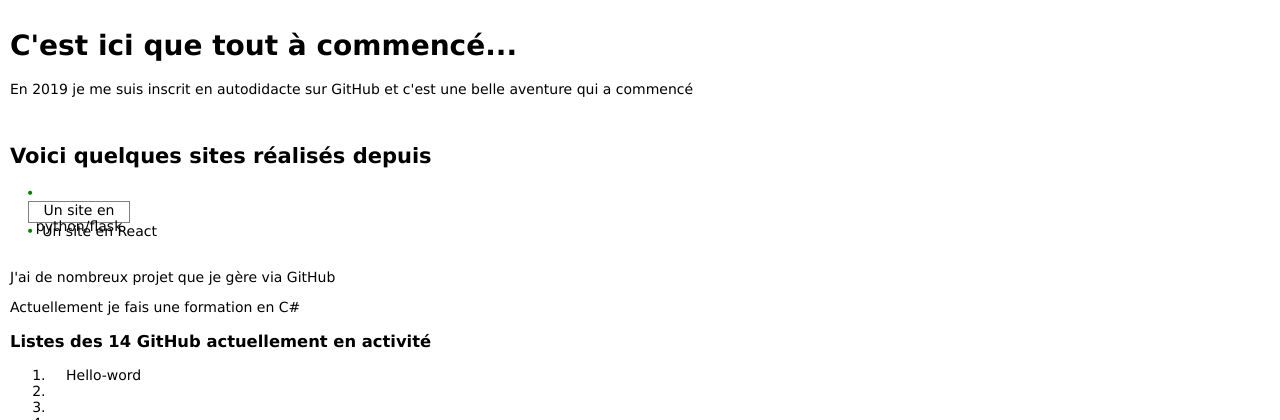
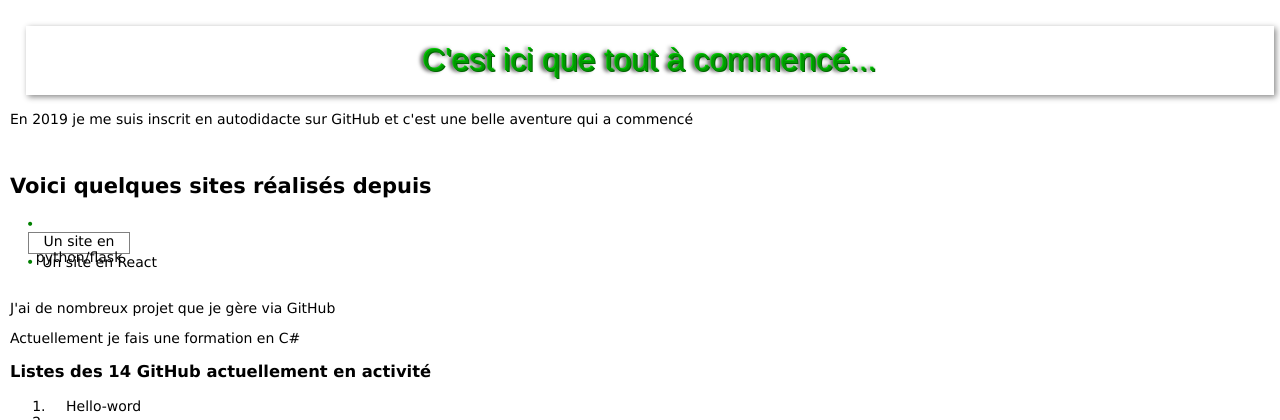
Before and after one commit to DimitriGerson/hello-world, a PHP site: page /index.html in a window 1280 px wide. Shown: the top 420 px of the page. Run offline with PHP 8.4, Linux system fonts and the light colour scheme.

Commit message:
Update style.css
Ajout de style pour h1

```diff
--- a/style.css
+++ b/style.css
@@ -17,6 +17,21 @@ footer {
 	height: 100px; /* à titre d'exemple */
 }
 /* h */
+h1
+{
+  font-size: 32px;
+  text-shadow: -1px -1px #0c0, 1px 1px #060, -3px 0 4px #000;
+  font-family:Arial, Helvetica, sans-serif;
+  color: #090;
+  padding:16px;
+  font-weight:lighter;
+  -moz-box-shadow: 2px 2px 6px #888;
+  -webkit-box-shadow: 2px 2px 6px #888;
+  box-shadow:2px 2px 6px #888;
+  text-align:center;
+  display:block;
+  margin:16px;
+}
 
 
 /* ancre */
```
